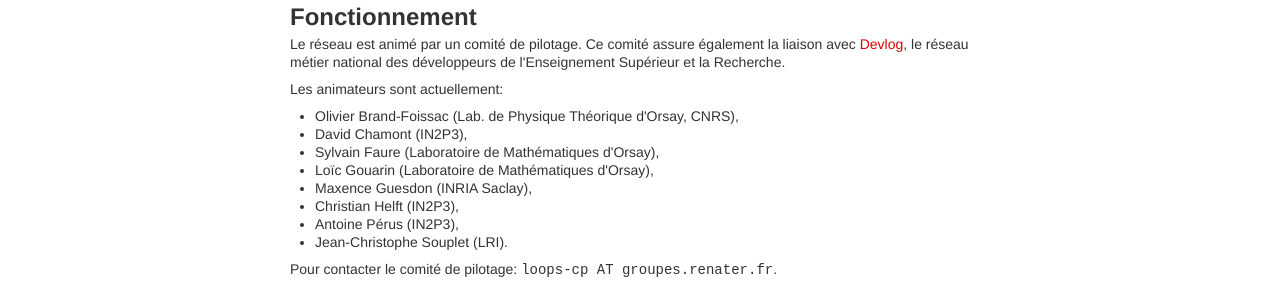
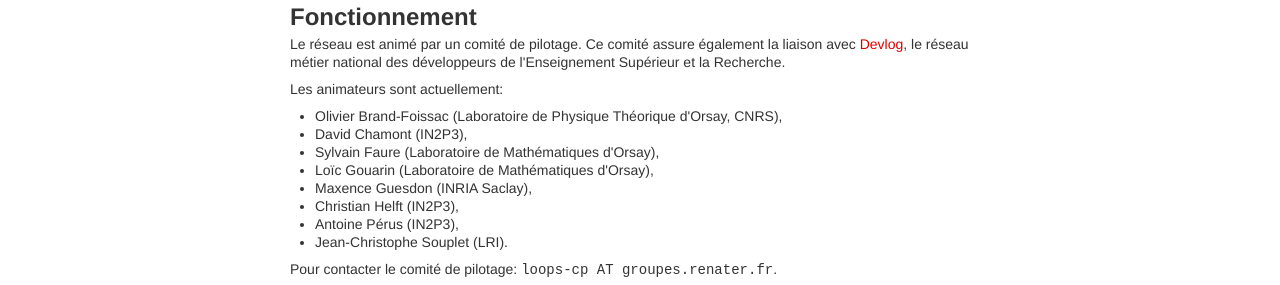
Before and after one commit to reseau-loops/reseau-loops.github.com, a Jekyll site: the page built from about.html, in a window 1280 px wide and 931 px high. Shown: the part 643-928 px from the top of the window. Built offline with Jekyll 4.4.1, drawn with Linux system fonts in a browser that asks for light colours; Markdown is read by kramdown in place of the engine named in the settings; comment, search, counter and statistics services are not loaded.

Commit message:
Lab. -> Laboratoire

```diff
--- a/about.html
+++ b/about.html
@@ -71,7 +71,7 @@ métier national des développeurs de l'Enseignement Supérieur et la Recherche.
 Les animateurs sont actuellement:
 </p>
 <ul>
-<li>Olivier Brand-Foissac (Lab. de Physique Théorique d'Orsay, CNRS),</li>
+<li>Olivier Brand-Foissac (Laboratoire de Physique Théorique d'Orsay, CNRS),</li>
 <li>David Chamont (IN2P3),</li>
 <li>Sylvain Faure (Laboratoire de Mathématiques d'Orsay),</li>
 <li>Loïc Gouarin (Laboratoire de Mathématiques d'Orsay),</li>
```
